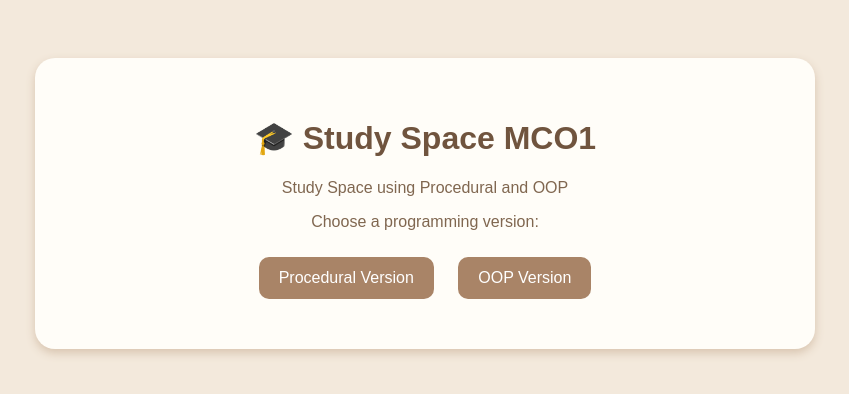
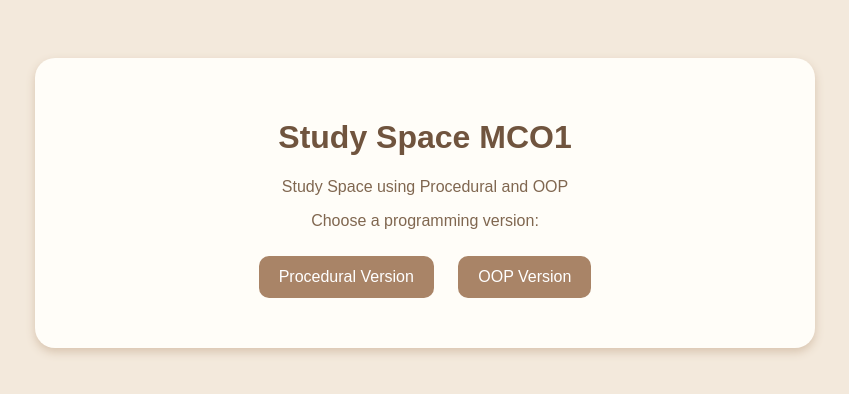
Before and after one commit to dimpleclentd-arch/Study-Space-MCO1, a plain HTML site: page index.html in a window 1280 px wide. Shown: the whole page, without its empty margins (215-1064 px from the left). Drawn offline with Linux system fonts and the light colour scheme.

Commit message:
Remove emoji from title

```diff
--- a/index.html
+++ b/index.html
@@ -52,7 +52,7 @@
 
     <div class="container">
 
-        <h1>🎓 Study Space MCO1</h1>
+        <h1>Study Space MCO1</h1>
 
         <p>
             Study Space using Procedural and OOP
```
